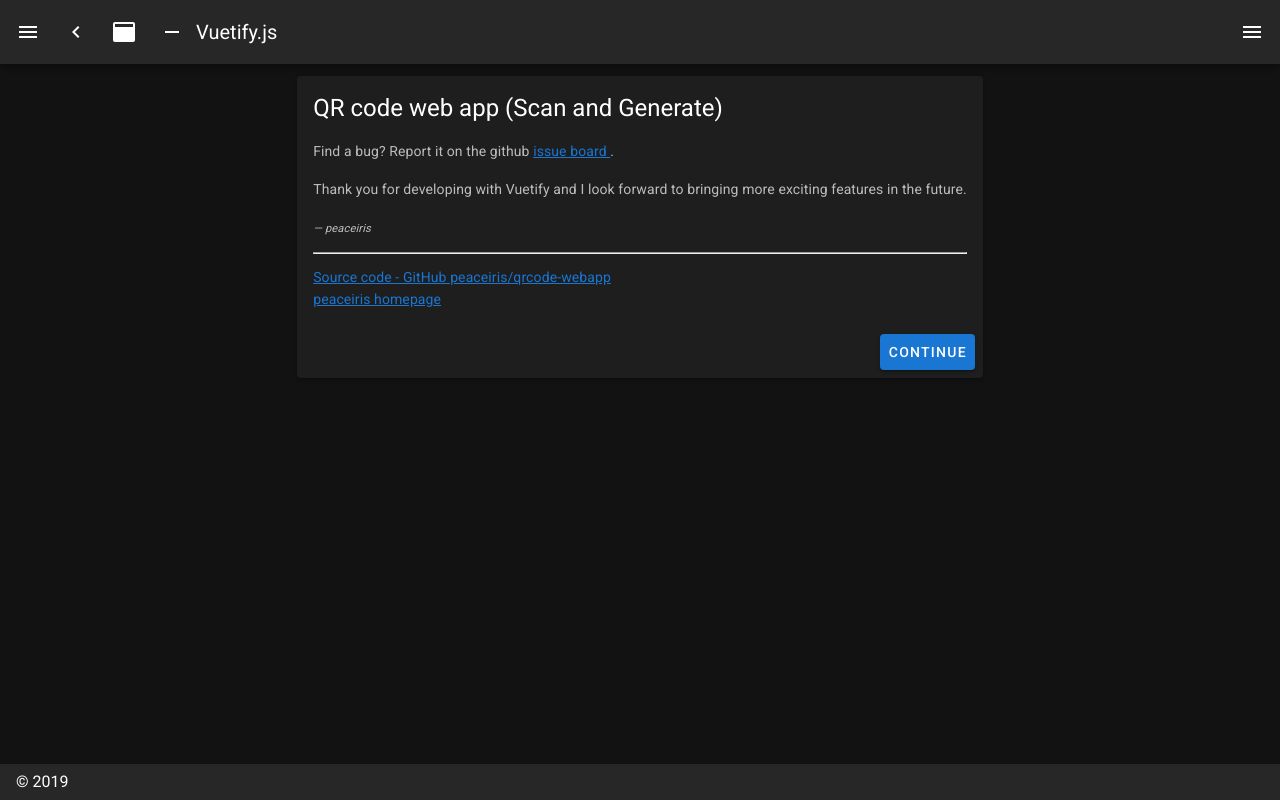
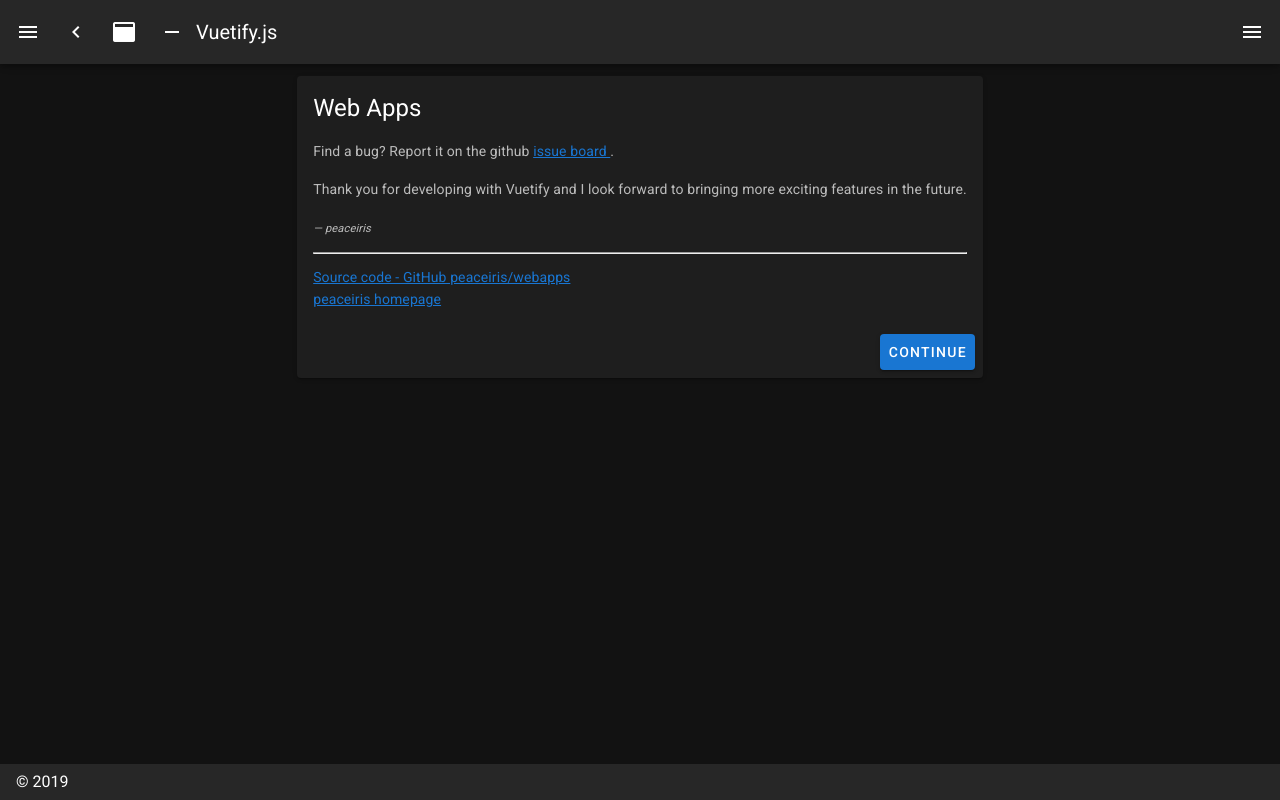
Before and after one commit to peaceiris/webapps, a Nuxt app: page / in a window 1280 px wide. Built offline with nearby package versions, Linux system fonts and the light colour scheme.

Commit message:
chore: Update meta

```diff
--- a/pages/index.vue
+++ b/pages/index.vue
@@ -3,13 +3,13 @@
     <v-flex xs12 sm8 md6>
       <v-card>
         <v-card-title class="headline">
-          QR code web app (Scan and Generate)
+          Web Apps
         </v-card-title>
         <v-card-text>
           <p>
             Find a bug? Report it on the github
             <a
-              href="https://github.com/peaceiris/qrcode-webapp/issues"
+              href="https://github.com/peaceiris/webapps/issues"
               target="_blank"
               title="contribute"
             >
@@ -24,8 +24,8 @@
             <em><small>&mdash; peaceiris</small></em>
           </div>
           <hr class="my-3" />
-          <a href="https://github.com/peaceiris/qrcode-webapp" target="_blank">
-            Source code - GitHub peaceiris/qrcode-webapp
+          <a href="https://github.com/peaceiris/webapps" target="_blank">
+            Source code - GitHub peaceiris/webapps
           </a>
           <br />
           <a href="https://peaceiris.com" target="_blank">
```
